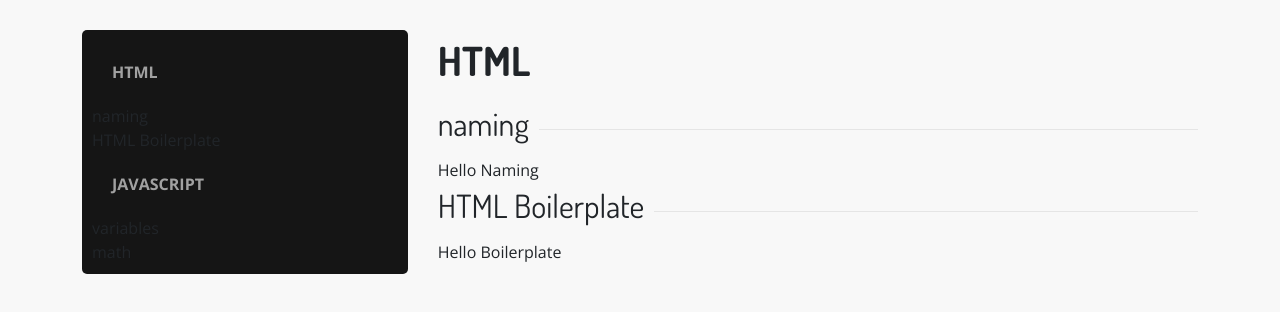
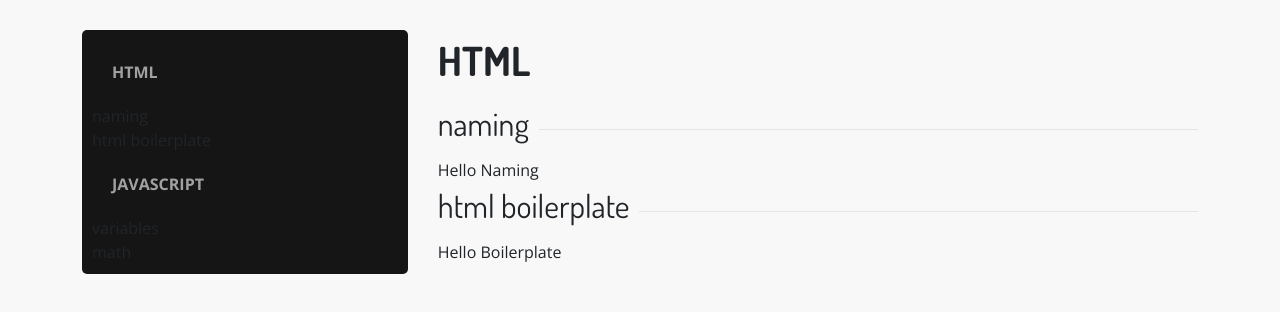
Before and after one commit to renodor/react-cheatsheet, a React app: page /html in a window 1280 px wide. Shown: the top 312 px of the page. Built offline with nearby package versions, Linux system fonts and the light colour scheme.

Commit message:
Improve component names, folder structure and deconstruction

```diff
--- a/assets/stylesheets/application.scss
+++ b/assets/stylesheets/application.scss
@@ -22,7 +22,7 @@ a, a:hover {
 }
 
 
-.main {
+#main {
   width: 70%;
 }
 
--- a/src/components/app.jsx
+++ b/src/components/app.jsx
@@ -7,9 +7,7 @@ const App = (props) => {
   return (
     <div className="app">
       <Navbar />
-      <div className="main">
-        <Section sectionName={props.match.params.section} />
-      </div>
+      <Section sectionName={props.match.params.section} />
     </div>
   );
 };
--- a/src/components/section.jsx
+++ b/src/components/section.jsx
@@ -1,12 +1,11 @@
 import React from 'react';
-
 import SubSections from '../containers/sub_sections';
 
-const Section = (props) => {
+const Section = ({ sectionName }) => {
   return (
-    <div className={`${props.sectionName}-container`}>
-      <h1>{props.sectionName}</h1>
-      <SubSections sectionName={props.sectionName} />
+    <div id="main" className={`${sectionName}-container`}>
+      <h1>{sectionName}</h1>
+      <SubSections sectionName={sectionName} />
     </div>
   );
 };
--- a/src/components/html_content.jsx
+++ b/src/components/sections_content/html.jsx
@@ -1,11 +1,11 @@
 import React from 'react';
 
-const HtmlContent = (props) => {
+const Html = (props) => {
   switch (props.subSectionName) {
     case 'naming': {
       return <div>Hello Naming</div>;
     }
-    case 'HTML Boilerplate': {
+    case 'html boilerplate': {
       return <div>Hello Boilerplate</div>;
     }
     default: {
@@ -14,4 +14,4 @@ const HtmlContent = (props) => {
   }
 };
 
-export default HtmlContent;
+export default Html;
--- a/src/components/javascript_content.jsx
+++ b/src/components/sections_content/javascript.jsx
@@ -1,6 +1,6 @@
 import React from 'react';
 
-const JavascriptContent = (props) => {
+const Javascript = (props) => {
   switch (props.subSectionName) {
     case 'variables': {
       return <div>Hello Variables</div>;
@@ -14,4 +14,4 @@ const JavascriptContent = (props) => {
   }
 };
 
-export default JavascriptContent;
+export default Javascript;
--- a/src/containers/navbar.jsx
+++ b/src/containers/navbar.jsx
@@ -5,10 +5,6 @@ import { connect } from 'react-redux';
 import { fetchSections } from '../actions/index';
 
 class Navbar extends Component {
-  componentWillMount() {
-    this.props.fetchSections();
-  }
-
   displaySubsection = (subSections) => {
     if (subSections) {
       return (
@@ -47,8 +43,4 @@ function mapStateToProps(state) {
   };
 }
 
-function mapDispatchToProps(dispatch) {
-  return bindActionCreators({ fetchSections }, dispatch);
-}
-
-export default connect(mapStateToProps, mapDispatchToProps)(Navbar);
+export default connect(mapStateToProps)(Navbar);
--- a/src/containers/sub_sections.jsx
+++ b/src/containers/sub_sections.jsx
@@ -3,8 +3,9 @@ import { bindActionCreators } from 'redux';
 import { connect } from 'react-redux';
 import { fetchSubSections } from '../actions/index';
 
-import HtmlContent from '../components/html_content';
-import JavascriptContent from '../components/javascript_content';
+// Sections Contents
+import Html from '../components/sections_content/html';
+import Javascript from '../components/sections_content/javascript';
 
 class SubSections extends Component {
   componentWillMount() {
@@ -18,19 +19,22 @@ class SubSections extends Component {
   }
 
   subSectionsMapping = {
-    html: HtmlContent,
-    javascript: JavascriptContent
+    Html,
+    Javascript
   };
 
   render() {
-    const subSections = Array.from(this.props.subSections);
-    const SubSectionContent = this.subSectionsMapping[this.props.sectionName];
+    const { sectionName, subSections } = this.props;
+    const subSectionsArray = Array.from(subSections);
+    const sectionNameCapitalized = sectionName.charAt(0).toUpperCase() + sectionName.slice(1);
+    const SubSectionContent = this.subSectionsMapping[sectionNameCapitalized];
+
     return (
-      subSections.map((subSection) => {
+      subSectionsArray.map((subSection) => {
         return (
-          <div key={subSection} id={`${this.props.sectionName}-${subSection}`}>
+          <div key={subSection} id={`${sectionName}-${subSection}`}>
             <h2 className="section-title">{subSection}</h2>
-            <div><SubSectionContent subSectionName={subSection} /></div>
+            <SubSectionContent subSectionName={subSection} />
           </div>
         );
       })
--- a/src/data/sections.js
+++ b/src/data/sections.js
@@ -1,4 +1,4 @@
 export default {
-  html: ['naming', 'HTML Boilerplate'],
+  html: ['naming', 'html boilerplate'],
   javascript: ['variables', 'math']
 };
--- a/src/index.jsx
+++ b/src/index.jsx
@@ -3,32 +3,38 @@ import React from 'react';
 import ReactDOM from 'react-dom';
 import { Provider } from 'react-redux';
 import { createStore, combineReducers, applyMiddleware } from 'redux';
-import logger from 'redux-logger';
 import { BrowserRouter as Router, Route, Redirect, Switch } from 'react-router-dom';
 import { createHistory as history } from 'history';
-
+import logger from 'redux-logger';
 
 // internal modules
 import App from './components/app';
+
+// Style
 import '../assets/stylesheets/prism.css';
 import '../assets/stylesheets/old-style.css';
 import '../assets/stylesheets/application.scss';
 
-import sectionsReducer from './reducers/sections_reducer';
+// Data
+import sections from './data/sections';
+
+// Reducers
 import subsectionsReducer from './reducers/sub_sections_reducer';
 
-// const identityReducer = (state = null) => state;
+const identityReducer = (state = null) => state;
+
+
+const reducers = combineReducers({
+  sections: identityReducer,
+  subSections: subsectionsReducer
+});
+
 
 const initialState = {
-  sections: {},
+  sections,
   subSections: {}
 };
 
-// State and reducers
-const reducers = combineReducers({
-  sections: sectionsReducer,
-  subSections: subsectionsReducer
-});
 
 // Middlewares
 const middlewares = applyMiddleware(logger);
--- a/src/reducers/sections_reducer.js
+++ /dev/null
@@ -1,11 +0,0 @@
-import { FETCH_SECTIONS } from '../actions';
-
-export default function(state = null, action) {
-  switch (action.type) {
-    case FETCH_SECTIONS: {
-      return action.payload;
-    }
-    default:
-      return state;
-  }
-}
```
Also changed, not shown: src/containers/main.jsx (deleted, +0 -18 lines).
